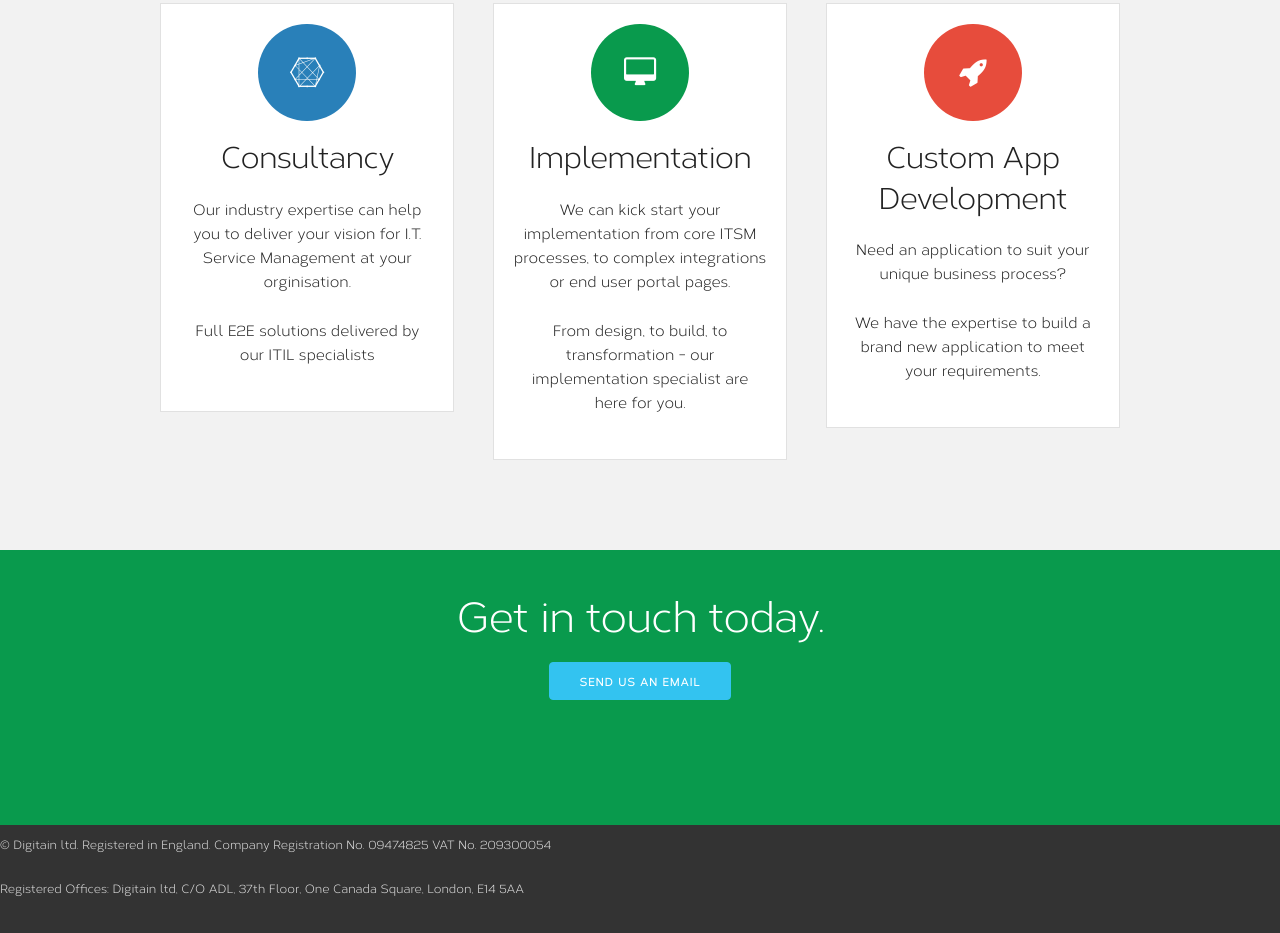
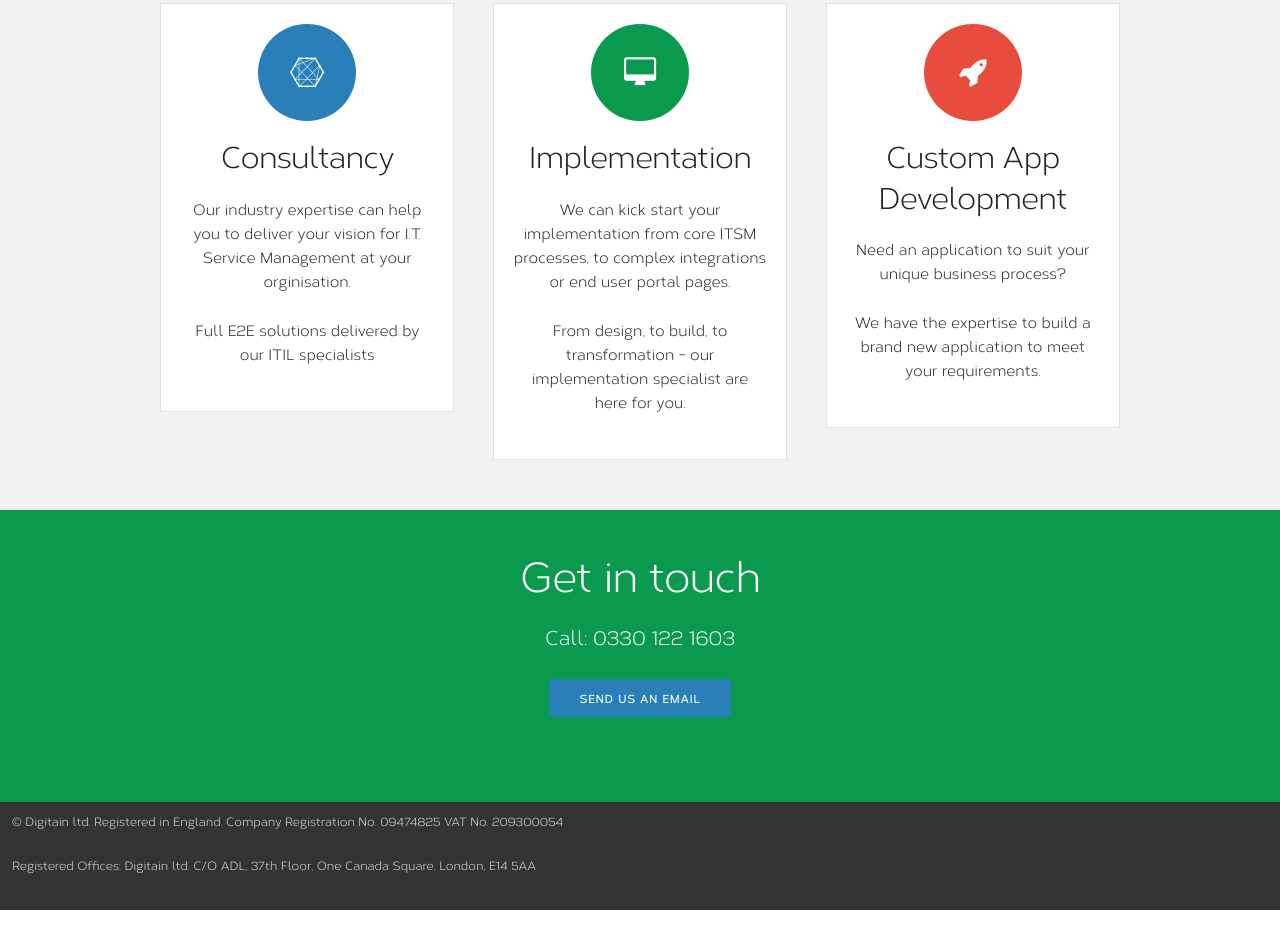
Before and after one commit to NickBain/digitain, a website: page index.html in a window 1280 px wide. Shown: the part 900-1833 px from the top of the page. After the commit the page ends 1810 px from the top, so only its background shows below. Drawn offline with Linux system fonts and the light colour scheme.

Commit message:
Tel number and style

```diff
--- a/index.html
+++ b/index.html
@@ -90,16 +90,19 @@
    <section class="section two">
      <div class="row">
      <header class="major">
-            <h2>Get in touch today.</h2>
-            <p>
-               <a href="mailto:nick@digitain.co.uk" class="button button-primary">Send us an email</a>
-            </p>
+            <h2>Get in touch</h2>
+             <p>
+                 Call: 0330 122 1603
+             </p>
+              <p>
+                 <a href="mailto:nick@digitain.co.uk" class="button button-primary">Send us an email</a>
+              </p>
       </header>
      </div>
   </section>
 
    <section class="section three">
-     <div class="row">
+     <div class="row" style="padding-left:1em">
 
             <p>&copy; Digitain ltd. Registered in England. Company Registration No. 09474825 VAT No. 209300054</p>
             <p>Registered Offices: Digitain ltd, C/O ADL, 37th Floor, One Canada Square, London, E14 5AA</p>
--- a/scss/skeleton.scss
+++ b/scss/skeleton.scss
@@ -44,10 +44,10 @@ $bp-larger-than-desktophd : "min-width: 1200px" !default;
 // Colors
 $light-grey: #e1e1e1 !default;
 $dark-grey: #333 !default;
-$primary-color: #33c3f0 !default;
+$primary-color: #2980B9 !default;
 $secondary-color: lighten($dark-grey, 13.5%) !default;
 $border-color: #bbb !default;
-$link-color: #1eaedb !default;
+$link-color: lighten($primary-color, 13.5%) !default;
 $font-color: #222 !default;
 
 // Typography
@@ -643,7 +643,7 @@ hr {
 // Larger than Desktop HD
 @media (#{$bp-larger-than-desktophd}) {
    .section {
-    padding: 4rem 0 9rem;
+    padding: 4rem 0 5rem;
   }
 
 }
```
Also changed, not shown: css/skeleton.css, 1 other file.
